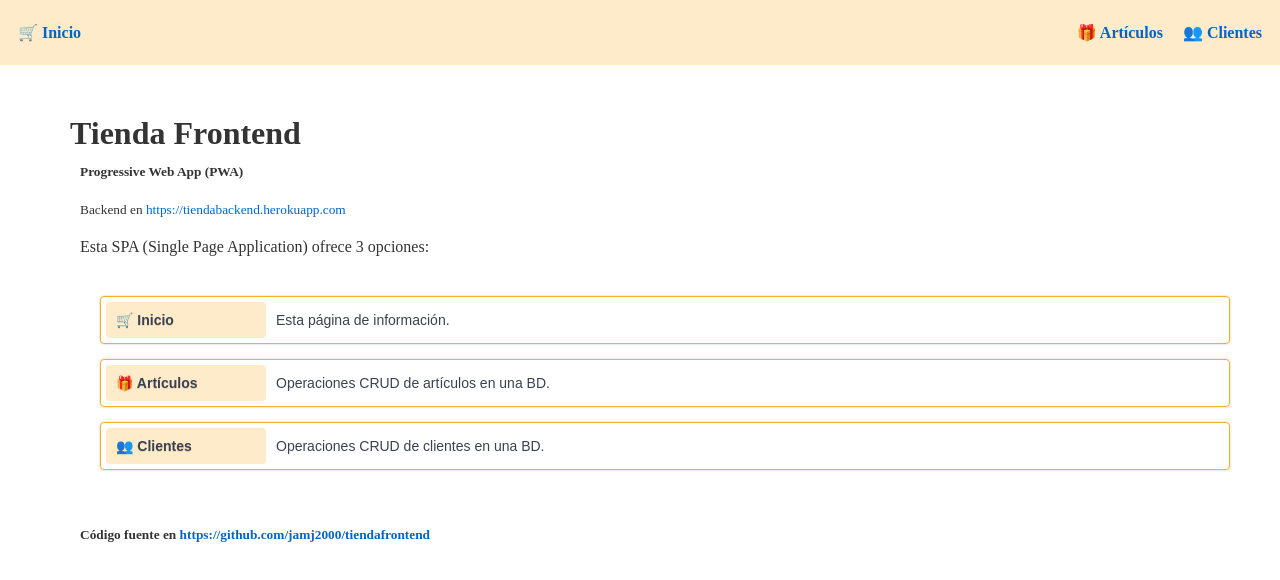
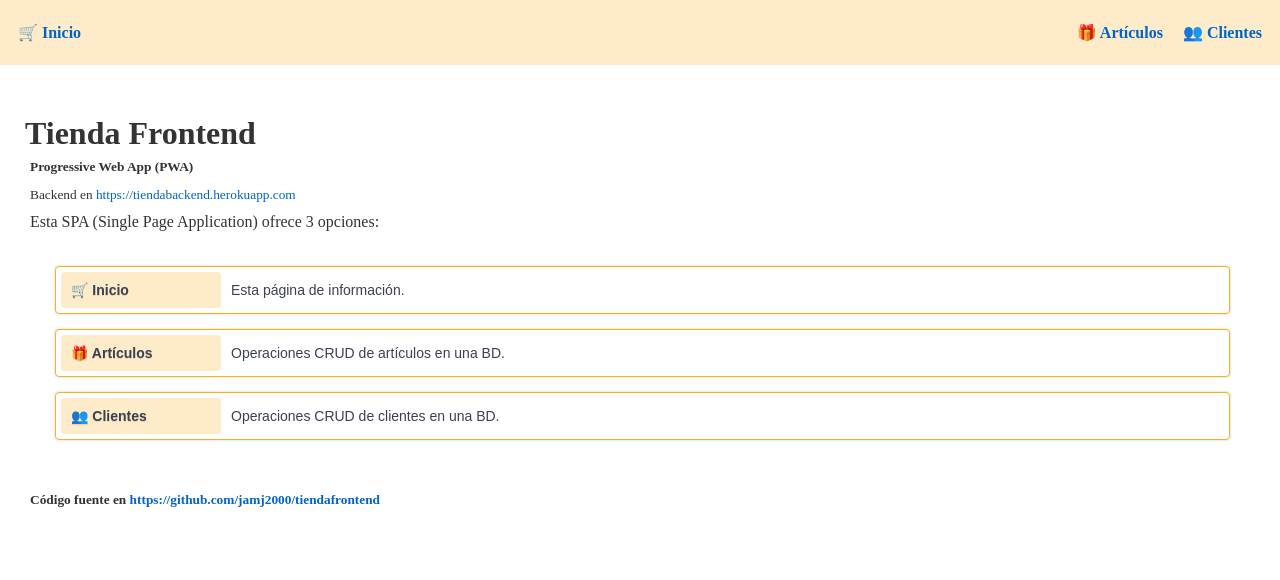
Before and after one commit to jamj2000/tiendafrontend, a Svelte app: page / in a window 1280 px wide. Shown: the top 580 px of the page. Built offline with nearby package versions, Linux system fonts and the light colour scheme; a web font is replaced by a local one.

Commit message:
Inicio.svelte

```diff
--- a/src/Inicio.svelte
+++ b/src/Inicio.svelte
@@ -6,13 +6,13 @@
   h1,
   div,
   p {
-    margin-left: 50px;
+    margin-left: 5px;
   }
   div {
     padding: 30px;
   }
   p {
-    padding: 10px;
+    padding: 5px;
   }
   li {
     margin-top: 5px;
@@ -23,7 +23,7 @@
   }
   .resumen {
     display: flex;
-    align-items: center;
+    flex-wrap: wrap;
     padding: 5px;
     margin: 0 0 15px;
     border: 1px solid #000;
@@ -35,7 +35,6 @@
 
   .opcion {
     display: flex;
-    align-items: center;
     word-break: break-word;
     padding: 0 10px;
     font-size: 14px;
@@ -55,6 +54,7 @@
     word-break: break-word;
     font-family: sans-serif;
     color: #3b4151;
+    padding-top: 10px;
     padding-left: 10px;
   }
 </style>
```
